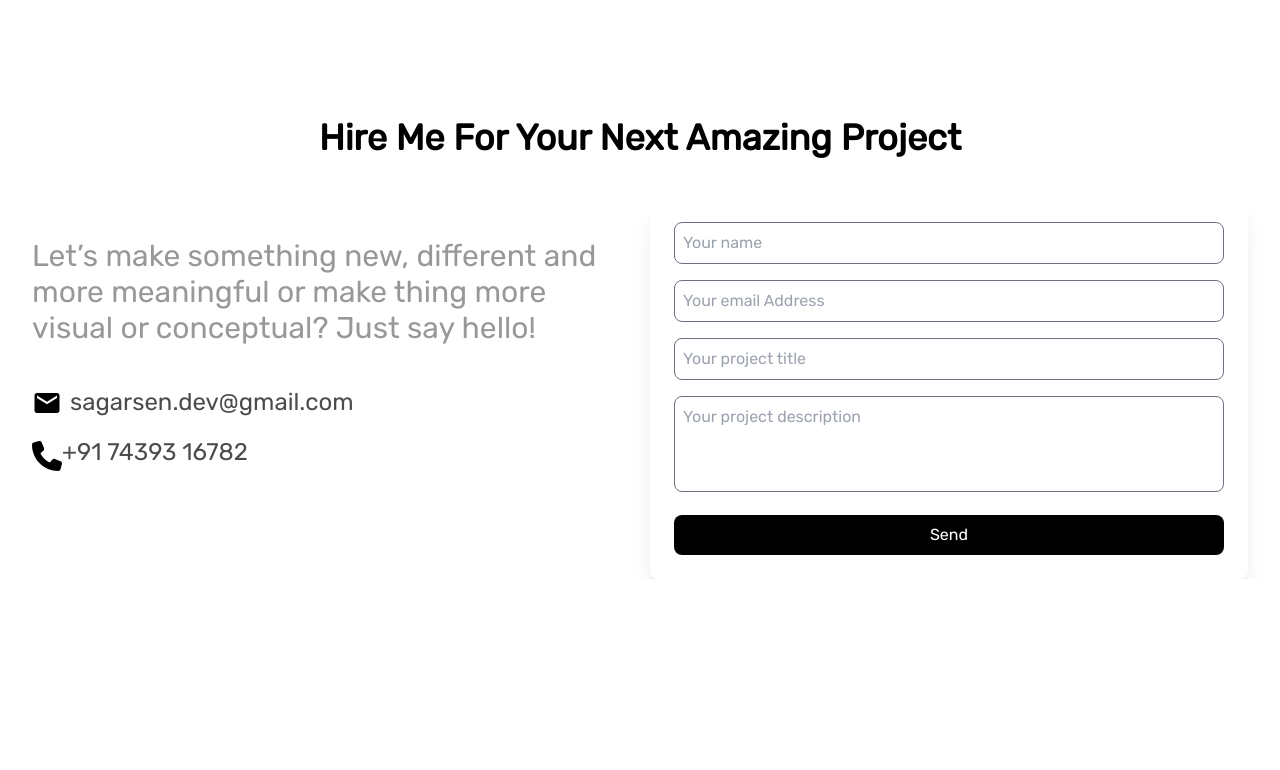
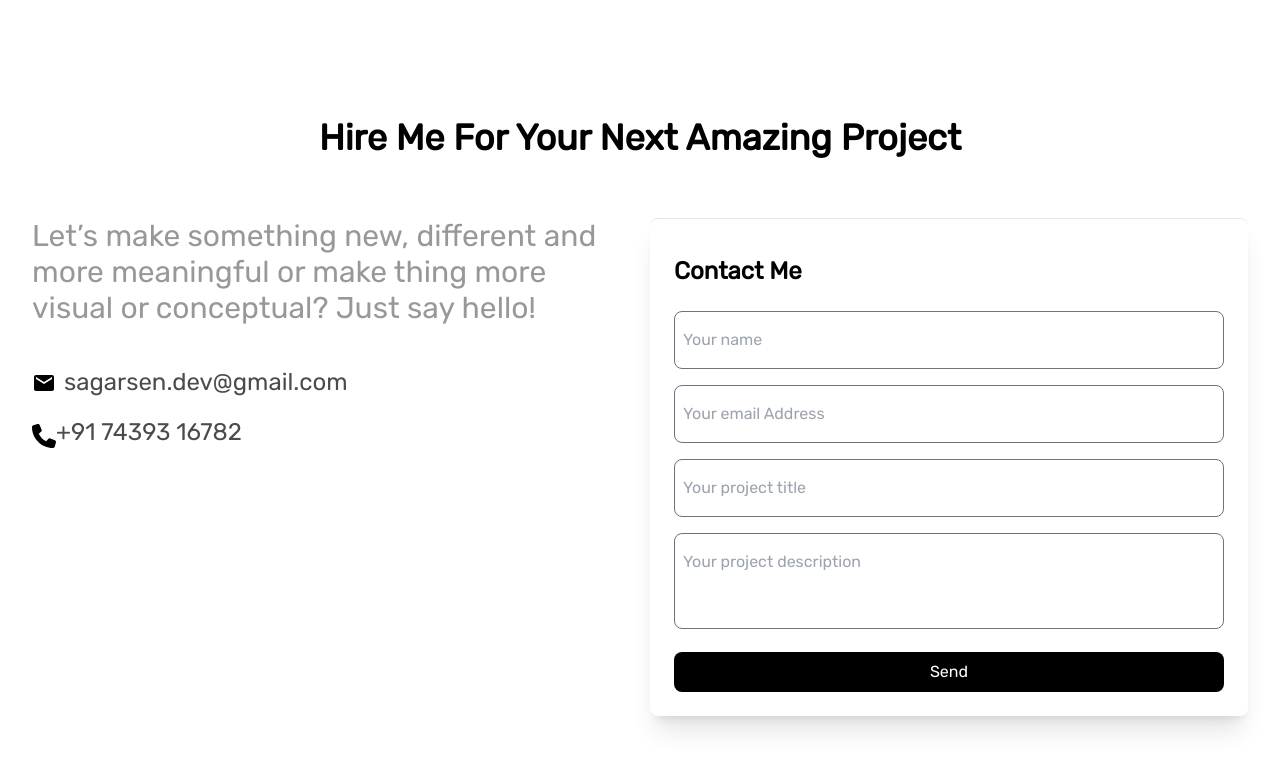
Before and after one commit to sagarsen2023/portfolio, a Next.js app: page / in a window 1280 px wide. Shown: the part 2026-2796 px from the top of the page. Before the commit the page ends 2605 px from the top, so only its background shows below. Built offline with nearby package versions, Linux system fonts and the light colour scheme; no server answers.

Commit message:
Completed the contact us form with modal

```diff
--- a/src/components/Contact-Section/ContactSection.tsx
+++ b/src/components/Contact-Section/ContactSection.tsx
@@ -11,11 +11,11 @@ function ContactSection({
   phone,
 }: ContactSectionInterface) {
   return (
-    <div className="mt-20">
+    <div className="mt-20 pb-20">
       <h2 className="text-4xl mr-10 lg:mr-0 font-bold md:text-center">
         {title}
       </h2>
-      <div className="mt-10 w-full grid grid-cols-1 gap-5 lg:grid-cols-2">
+      <div className="mt-5 w-full grid grid-cols-1 gap-5 lg:grid-cols-2">
         <div>
           <div className="my-10">
             <p className="pb-10 font-thin opacity-40 dark:opacity-70 text-xl lg:text-3xl leading-6">
@@ -23,20 +23,23 @@ function ContactSection({
             </p>
 
             <div className="flex gap-2 justify-start items-center mb-4">
-              <MdEmail className="inline text-3xl" />
+              <MdEmail className="inline text-2xl" />
               <h3 className="inline text-xl lg:text-2xl mb-0.5 opacity-70">
                 {email}
               </h3>
             </div>
             <div>
-              <FaPhone className="inline text-3xl" />
+              <FaPhone className="inline text-2xl" />
               <h3 className="inline text-xl lg:text-2xl mb-0.5 opacity-70">
                 {phone}
               </h3>
             </div>
           </div>
         </div>
+
+        <div className="mt-10">
         <ContactUsForm />{" "}
+        </div>
       </div>
     </div>
   );
--- a/src/components/ContactUsForm.tsx
+++ b/src/components/ContactUsForm.tsx
@@ -1,16 +1,21 @@
-"use client"
-import React from "react";
+"use client";
+import React, { useState, useEffect } from "react";
 import { useForm } from "@formspree/react";
+import FormSubmissionModal from "./Modals/FormSubmissionModal";
 
 const ContactForm = () => {
+  const [isModalOpen, setIsModalOpen] = useState(false);
   const [state, handleSubmit] = useForm(process.env.NEXT_PUBLIC_FORM_ID!);
 
-  if (state.succeeded) {
-    return <p className="text-white">Thanks for your submission!</p>;
-  }
+  useEffect(() => {
+    if (state.succeeded) {
+      setIsModalOpen(true);
+    }
+  }, [state.succeeded]);
 
   return (
-    <div className=" p-6 rounded-lg shadow-xl">
+    <div className="p-6 rounded-lg shadow-xl w-full border-t dark:border border-gray-200 dark:border-gray-500 transition duration-300">
+      <h2 className="text-2xl mt-3 mb-6 font-bold">Contact Me</h2>
       <form onSubmit={handleSubmit} className="space-y-4">
         <div>
           <input
@@ -19,7 +24,7 @@ const ContactForm = () => {
             name="name"
             placeholder="Your name"
             required
-            className="w-full border border-gray-500 p-2 bg-transparent dark:border-white rounded-lg"
+            className="w-full border border-gray-500 p-2 lg:py-4 bg-transparent dark:border-gray-400 rounded-lg focus:outline-none"
           />
         </div>
         <div>
@@ -29,7 +34,7 @@ const ContactForm = () => {
             name="email"
             placeholder="Your email Address"
             required
-            className="w-full border border-gray-500 p-2 bg-transparent dark:border-white rounded-lg"
+            className="w-full border border-gray-500 p-2 lg:py-4 bg-transparent dark:border-gray-400 rounded-lg focus:outline-none"
           />
         </div>
         <div>
@@ -39,7 +44,7 @@ const ContactForm = () => {
             name="Project Title"
             required
             placeholder="Your project title"
-            className="w-full border border-gray-500 p-2 bg-transparent dark:border-white rounded-lg"
+            className="w-full border border-gray-500 p-2 lg:py-4 bg-transparent dark:border-gray-400 rounded-lg focus:outline-none"
           />
         </div>
         <div>
@@ -48,7 +53,7 @@ const ContactForm = () => {
             name="Project Description"
             placeholder="Your project description"
             required
-            className="w-full border border-gray-500 p-2 bg-transparent dark:border-white rounded-lg resize-none h-24"
+            className="w-full border border-gray-500 p-2 lg:py-4 bg-transparent dark:border-gray-400 rounded-lg resize-none h-24 focus:outline-none"
           />
         </div>
         <div>
@@ -57,10 +62,46 @@ const ContactForm = () => {
             disabled={state.submitting}
             className="w-full px-5 py-2 flex justify-center items-center rounded-lg bg-black text-white dark:bg-white dark:text-black transition-colors duration-300 ease-in-out hover:bg-white hover:border hover:border-black hover:text-black dark:hover:border-white dark:hover:bg-black dark:hover:text-white"
           >
-            Send
+            {state.submitting ? (
+              <>
+                <svg
+                  className="animate-spin -ml-1 mr-3 h-5 w-5"
+                  xmlns="http://www.w3.org/2000/svg"
+                  fill="none"
+                  viewBox="0 0 24 24"
+                >
+                  <circle
+                    className="opacity-25"
+                    cx="12"
+                    cy="12"
+                    r="10"
+                    stroke="currentColor"
+                    strokeWidth="4"
+                  ></circle>
+                  <path
+                    className="opacity-75"
+                    fill="currentColor"
+                    d="M4 12a8 8 0 018-8V0C5.373 0 0 5.373 0 12h4zm2 5.291A7.962 7.962 0 014 12H0c0 3.042 1.135 5.824 3 7.938l3-2.647z"
+                  ></path>
+                </svg>
+                Sending...
+              </>
+            ) : (
+              "Send"
+            )}
           </button>
         </div>
       </form>
+      <FormSubmissionModal
+        status={state.succeeded ? "SUCCESS" : "ERROR"}
+        message={
+          state.succeeded
+            ? "Your message has been sent successfully! I will get back to you soon."
+            : "There was an error sending your message. Please try again. If the problem persists, please contact me via email."
+        }
+        onClose={() => setIsModalOpen(false)}
+        isOpen={isModalOpen}
+      />
     </div>
   );
 };
--- /dev/null
+++ b/src/components/Modals/FormSubmissionModal.tsx
@@ -0,0 +1,45 @@
+import React from "react";
+import { MdCheckCircle, MdSmsFailed } from "react-icons/md";
+
+function FormSubmissionModal({
+  status,
+  message,
+  isOpen,
+  onClose,
+}: {
+  status: "SUCCESS" | "ERROR";
+  message: string;
+  isOpen: boolean;
+  onClose: () => void;
+}) {
+  return (
+    <div className={`${isOpen ? "block no-doc-scroll" : "hidden"}`}>
+      <div className="fixed top-0 left-0 w-full h-full bg-black backdrop-blur-lg bg-opacity-50 z-50 flex justify-center items-center px-5 transition-all duration-300">
+        <div className="bg-white dark:bg-black p-10 rounded-lg w-full md:w-1/2 lg:w-1/3 border dark:border-gray-500">
+          <div className="text-3xl font-bold text-center">
+            {status === "SUCCESS" ? (
+              <div>
+                <MdCheckCircle className="inline text-5xl" />
+                <p className="mt-2">Success!</p>
+              </div>
+            ) : (
+              <div>
+                <MdSmsFailed className="inline text-5xl" />
+                <p className="mt-2">Error!</p>
+              </div>
+            )}
+          </div>
+          <p className="text-center mt-5 text-lg">{message}</p>
+          <button
+            onClick={onClose}
+            className="w-full mt-10 px-5 py-2 flex justify-center items-center rounded-lg bg-black text-white dark:bg-white dark:text-black transition-colors duration-300 ease-in-out hover:bg-white hover:border hover:border-black hover:text-black dark:hover:border-white dark:hover:bg-black dark:hover:text-white"
+          >
+            Close
+          </button>
+        </div>
+      </div>
+    </div>
+  );
+}
+
+export default FormSubmissionModal;
--- a/src/components/NavBar.tsx
+++ b/src/components/NavBar.tsx
@@ -13,7 +13,7 @@ function NavBar() {
   const [menu, setMenu] = useState(false);
 
   return (
-    <div className="sticky top-0 z-50 w-full">
+    <div className="sticky top-0 z-30 w-full">
       <div className="mx-auto max-w-2xl lg:max-w-[100rem]">
         <div className="p-4 lg:px-8 backdrop-blur-xl bg-white/60 dark:bg-black/50 w-full flex justify-between items-center duration-300">
           <h1 className="font-bold text-2xl">Sagar Sen</h1>
@@ -56,7 +56,7 @@ function NavBar() {
       </div>
       {/* menu bar */}
       <div
-        className={`fixed  z-50 w-full max-w-full backdrop-blur-xl bg-white/60 dark:bg-black/50 h-screen px-4 py-10 shadow-lg transform transition-transform duration-300 ease-in-out ${
+        className={`fixed z-30 w-full max-w-full backdrop-blur-xl bg-white/60 dark:bg-black/50 h-screen px-4 py-10 shadow-lg transform transition-transform duration-300 ease-in-out ${
           menu ? "translate-x-0 no-doc-scroll" : "translate-x-full"
         }`}
       >
```
